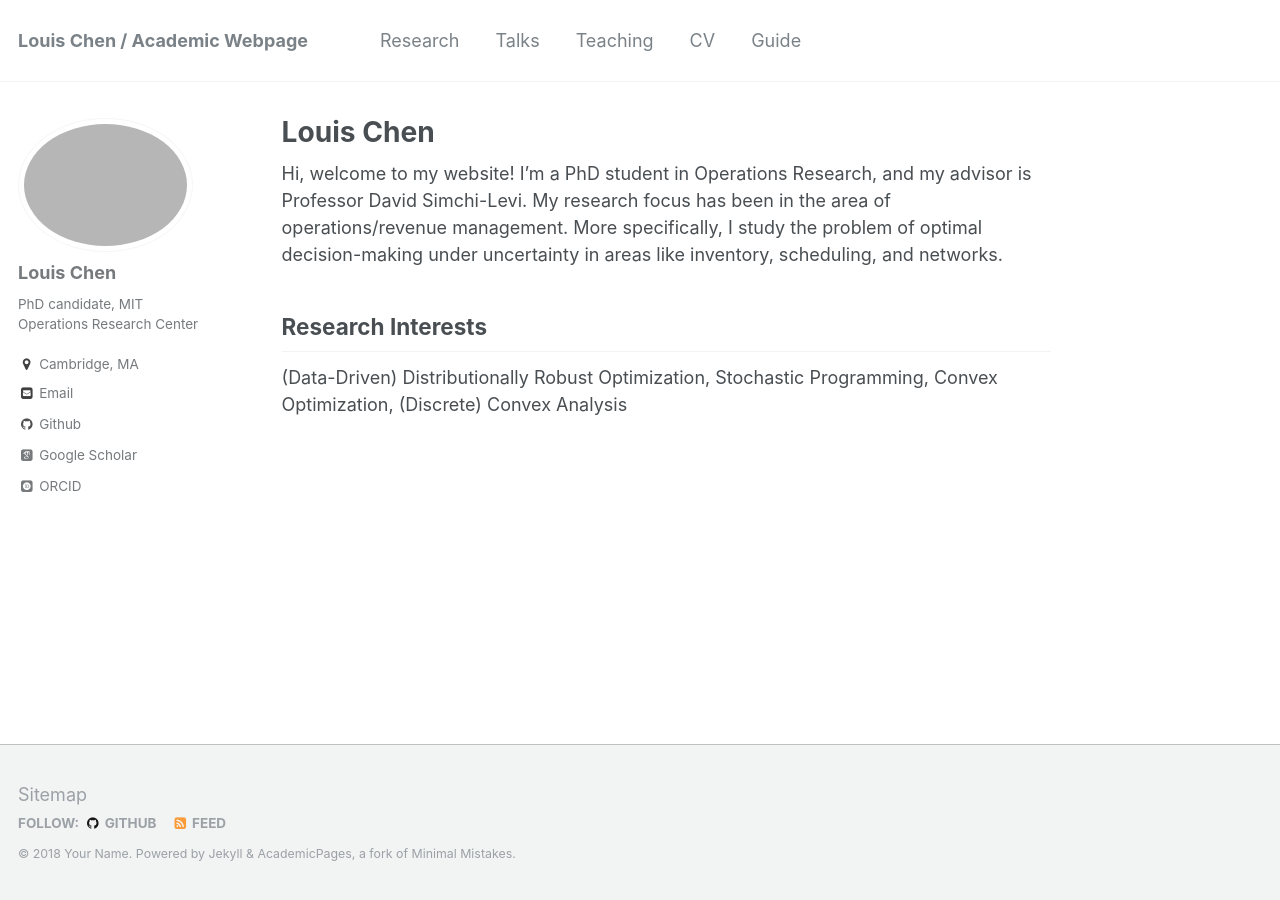
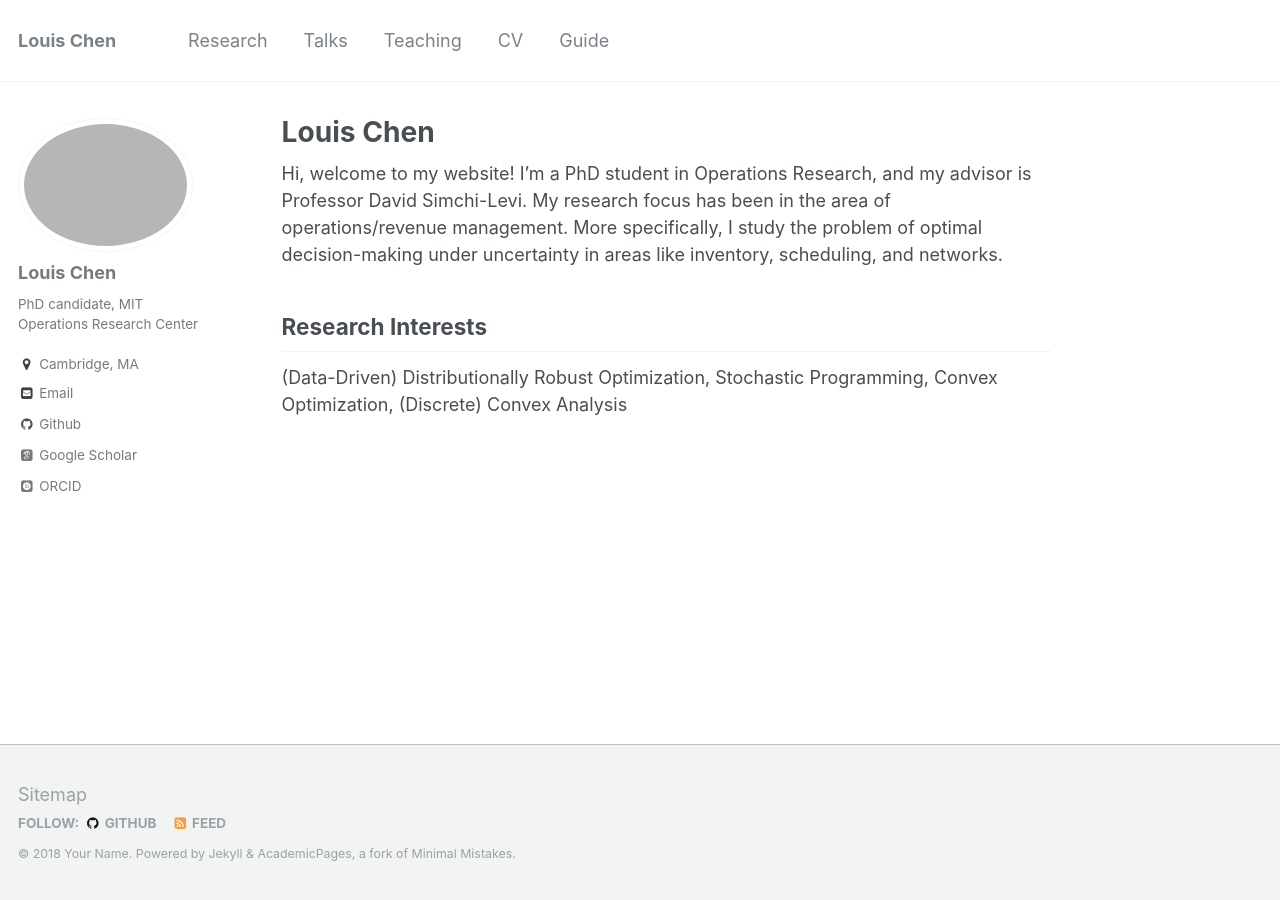
Before and after one commit to LouisLChen/LouisLChen.github.io, a Jekyll site: the page built from _pages/about.md, in a window 1280 px wide. Built offline with Jekyll 4.4.1, drawn with Linux system fonts in a browser that asks for light colours; some web fonts are replaced.

Commit message:
Update _config.yml

```diff
--- a/_config.yml
+++ b/_config.yml
@@ -7,7 +7,7 @@
 
 # Site Settings
 locale                   : "en-US"
-title                    : "Louis Chen / Academic Webpage"
+title                    : "Louis Chen"
 title_separator          : "-"
 name                     : &name "Your Name"
 description              : &description "personal description"
```
